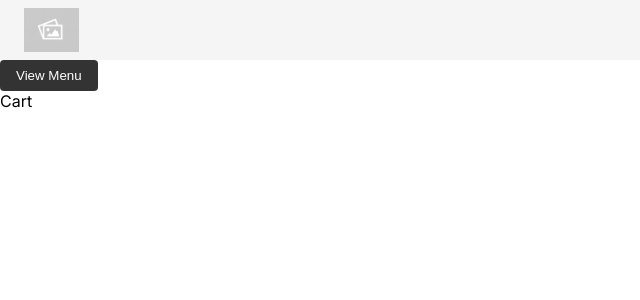
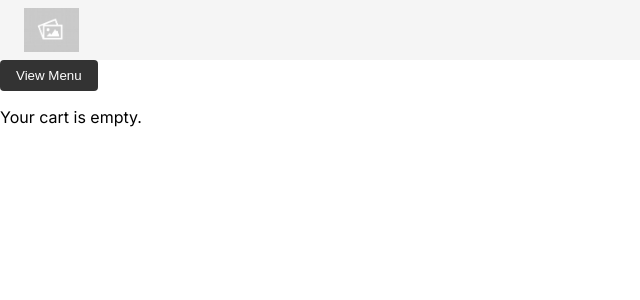
Before and after one commit to JoeHn01/restaurant-app, a Next.js app in the folder frontend/: page /online-ordering in a window 1280 px wide. Both pictures are taken after a click on the button "View Cart". Shown: the top 300 px of the page, without its empty margins (0-640 px from the left). Built offline with nearby package versions, Linux system fonts and the light colour scheme.

Commit message:
Added initial content to the cart component

```diff
--- a/frontend/app/online-ordering/components/cart/cart.tsx
+++ b/frontend/app/online-ordering/components/cart/cart.tsx
@@ -1,10 +1,24 @@
 import React from 'react'
 import styles from "./cart.module.css"
 
-const Cart = () => {
+const Cart = ({ cartItems }: any) => {
+  // Check if there are any items in the cart
+  if (!cartItems || cartItems.length === 0) {
+    return <p>Your cart is empty.</p>;
+  }
   return (
-    <div>
-      Cart
+    <div className={styles.cart}>
+      <h2 className={styles.cartHeading}>Cart</h2>
+      <ul className={styles.cartList}>
+        {cartItems.map((item: any) => (
+          <li className={styles.cartItem} key={item.id}>
+            {/* Display item details based on your data structure */}
+            <p>{item.name} - ${item.price}</p>
+            {/* Add buttons or links for quantity adjustment and removal */}
+            <button className={styles.removeButton}>Remove</button>
+          </li>
+        ))}
+      </ul>
     </div>
   )
 }
```
